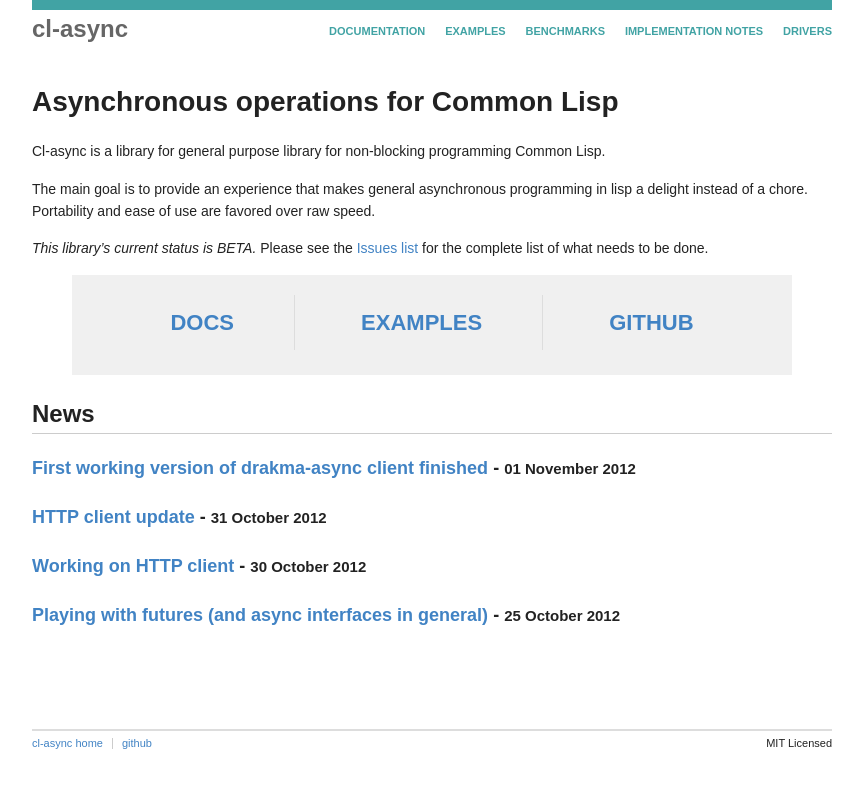
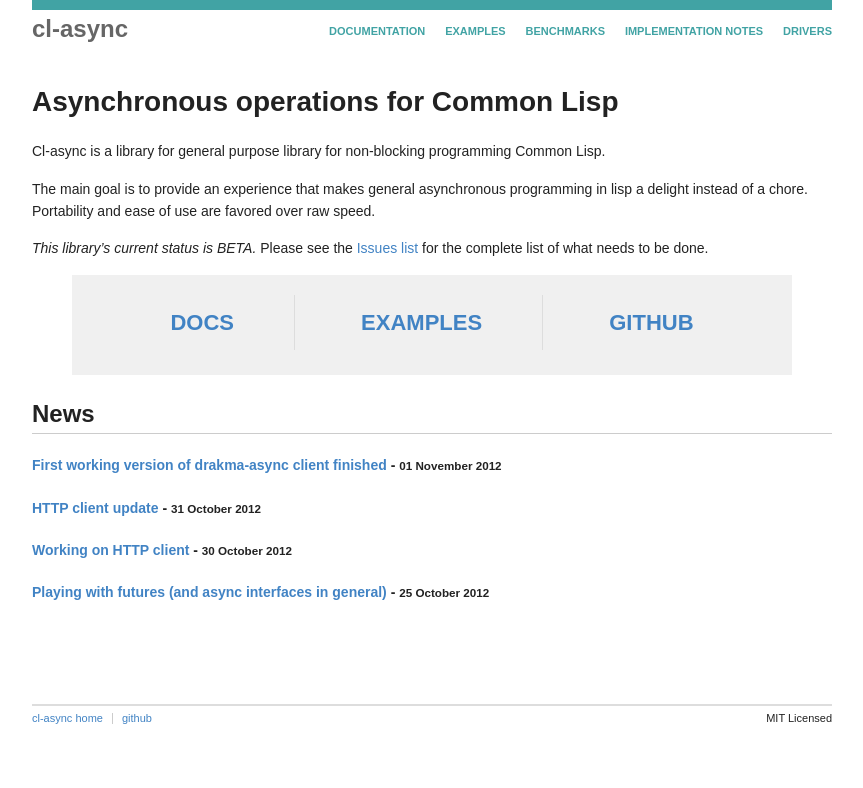
Before and after one commit to orthecreedence/cl-async, a Jekyll site: the page built from index.md, in a window 1280 px wide. Shown: the top 788 px of the page, without its empty margins (208-1071 px from the left). Built offline with Jekyll 4.4.1, drawn with Linux system fonts in a browser that asks for light colours; Markdown is read by kramdown in place of the engine named in the settings.

Commit message:
adjusting news headers size

```diff
--- a/index.md
+++ b/index.md
@@ -26,5 +26,5 @@ complete list of what needs to be done.
 
 ## News
 {% for post in site.posts %}
-### [{{ post.title }}](/cl-async{{ post.url }}) - <small>{{ post.date | date_to_long_string }}</small>
+##### [{{ post.title }}](/cl-async{{ post.url }}) - <small>{{ post.date | date_to_long_string }}</small>
 {% endfor %}
```
